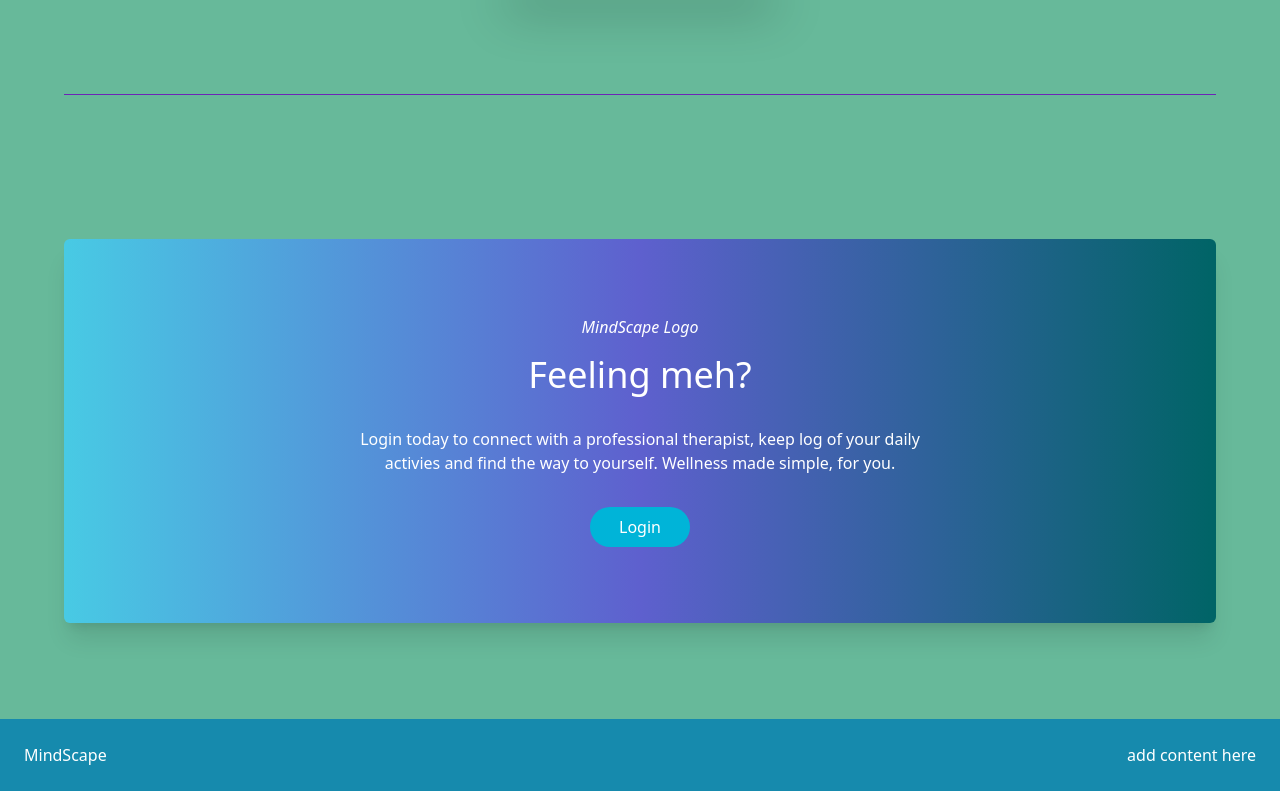
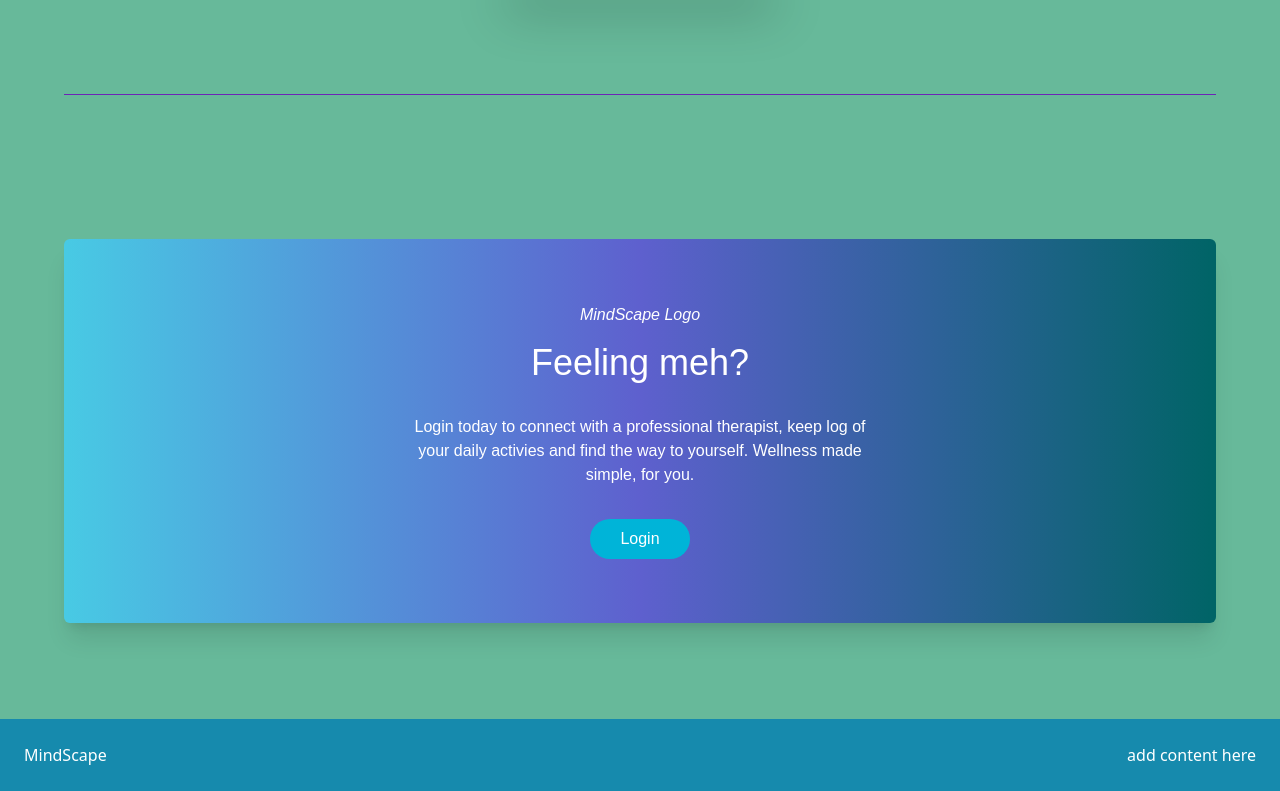
Before and after one commit to morfeli/mental-health-app, a Next.js app: page / in a window 1280 px wide. Shown: the part 2975-3766 px from the top of the page. Built offline with nearby package versions, Linux system fonts and the light colour scheme; a web font is replaced by a local one.

Commit message:
chore: created about,donate,resource section for the landing page

```diff
--- a/components/Header/MobileMenu.tsx
+++ b/components/Header/MobileMenu.tsx
@@ -97,7 +97,7 @@ export const MobileMenu = ({ isOpen, closeMenu }: MobileMenuProps) => {
                 />
               );
             })}
-            <Button styles="bg-[#0cbaba]">Login</Button>
+            <Button styles="bg-[#0cbaba] w-[100px] py-2">Login</Button>
           </motion.ul>
 
           <p className="text-lg italic text-white">MindScape</p>
--- a/components/LandingPage/Support/Support.tsx
+++ b/components/LandingPage/Support/Support.tsx
@@ -2,10 +2,10 @@ import { Button } from "components/UI/Button";
 
 export const Support = () => {
   return (
-    <section className="rounded-md flex w-[90vw] h-96 justify-center mx-auto flex-col items-center p-4 m-12 mb-24 bg-gradient-to-r from-[#48cae4] via-[#5e60ce] to-[#006466] text-white shadow-xl">
+    <section className="rounded-md flex w-[90vw] h-96 justify-center mx-auto flex-col items-center p-4 m-12 mb-24 bg-gradient-to-r from-[#48cae4] via-[#5e60ce] to-[#006466] text-white shadow-xl font-Author">
       <p className="pb-4 italic">MindScape Logo</p>
       <h2 className="text-4xl">Feeling meh?</h2>
-      <p className="p-2 py-8 text-center text-md md:w-[600px]">
+      <p className="p-2 py-8 text-center text-md md:w-[500px]">
         Login today to connect with a professional therapist, keep log of your
         daily activies and find the way to yourself. Wellness made simple, for
         you.
```
